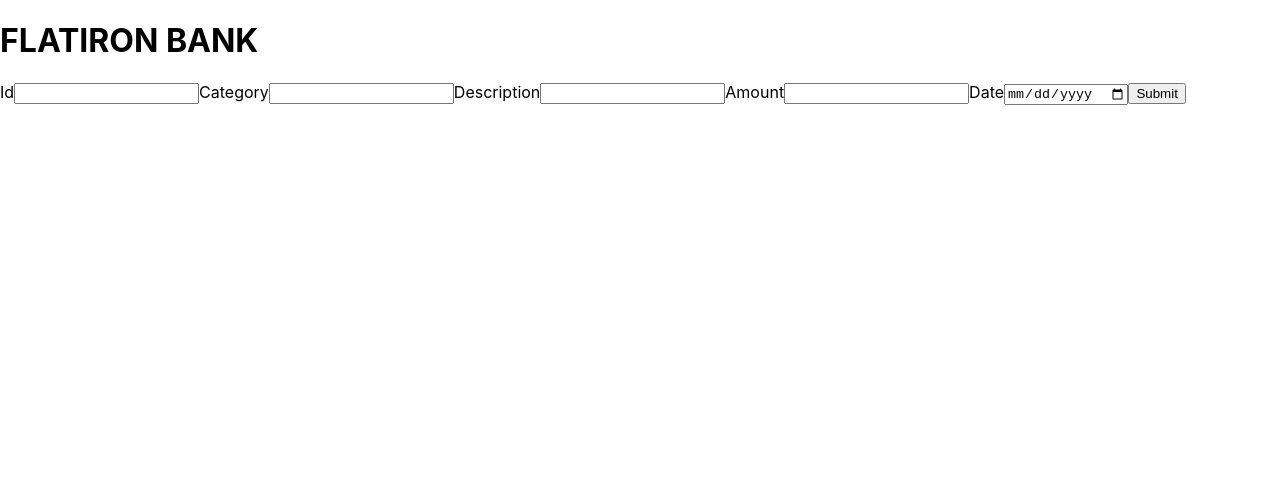
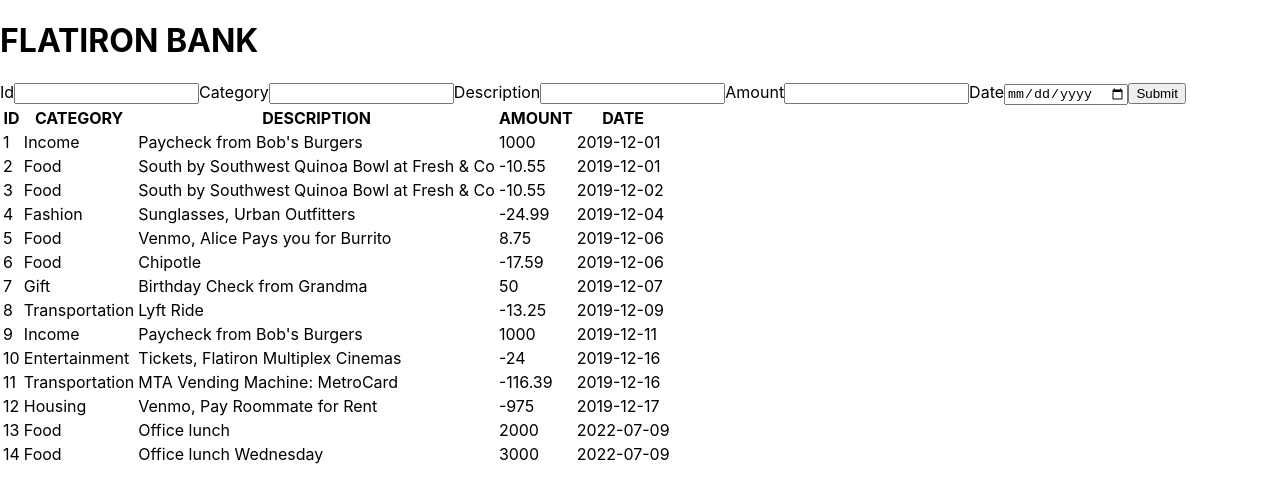
Before and after one commit to Gaitano123/phase2flatironbank, a React (Create React App) app: page / in a window 1280 px wide. Shown: the top 502 px of the page. Built offline with nearby package versions, Linux system fonts and the light colour scheme; data requests are answered from the project's data file.

Commit message:
Fetched transactions and dispalyed them on the table

```diff
--- a/src/Components/App.js
+++ b/src/Components/App.js
@@ -1,19 +1,25 @@
-import React, {useEffect} from "react";
+import React, { useState, useEffect} from "react";
 import Navigation from "./Navigation";
 import Form from "./Form";
+import Table from "./Table";
 
 function App (){
 
-    // useEffect(() => {
-    //     fetch('http://localhost:3000/transactions')
-    //     .then(res => res.json())
-    //     .then(data => console.log(data))
-    // })
+    const [transactions, setTransactions] = useState([]);
+
+    useEffect(() => {
+        fetch('http://localhost:3000/transactions')
+        .then(res => res.json())
+        .then(data => {
+            setTransactions(data)
+        })
+    }, [])
 
     return (
         <>
         <Navigation />
         <Form />
+        <Table transactions={transactions}/>
         </>
     )
 }
--- a/src/Components/Table.js
+++ b/src/Components/Table.js
@@ -0,0 +1,40 @@
+import React from "react";
+
+function Table(props){
+  const transactions = props.transactions;
+    return(
+        <table>
+          <thead>
+              <tr>
+                  <th>ID</th>
+                  <th>CATEGORY</th>
+                  <th>DESCRIPTION</th>
+                  <th>AMOUNT</th>
+                  <th>DATE</th>
+              </tr>
+          </thead>
+          {Array.isArray(transactions) && transactions.length > 0 ? (
+              <tbody>
+                {transactions.map(transaction => (
+                  <tr key={transaction.id}>
+                    <td>{transaction.id}</td>
+                    <td>{transaction.category}</td>
+                    <td>{transaction.description}</td>
+                    <td>{transaction.amount}</td>
+                    <td>{transaction.date}</td>
+                  </tr>
+                ))}
+              </tbody>
+          ) : (
+            <tbody>
+              <tr>
+                <td colSpan="5">No transactions found.</td>
+              </tr>
+            </tbody>
+          )}
+
+        </table>
+    )
+}
+
+export default Table;
```
Also changed, not shown: src/Components/Delete.js (added).
